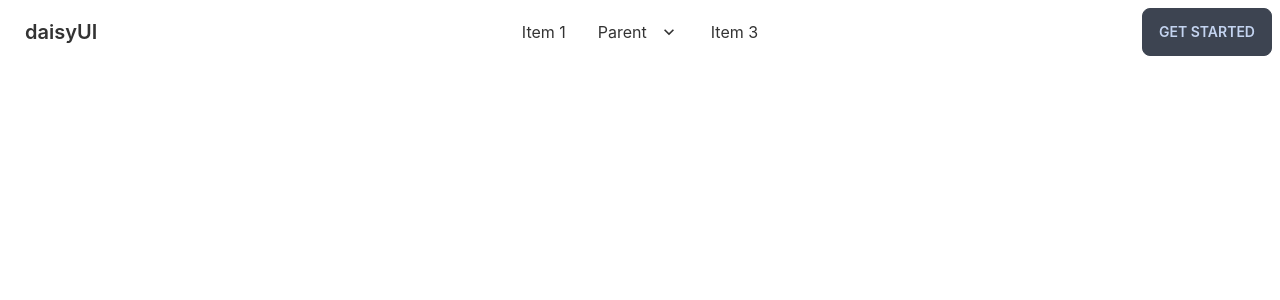
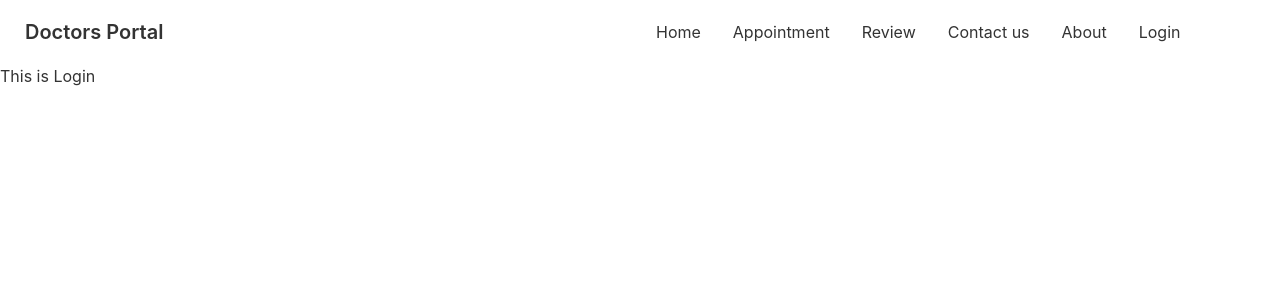
Before and after one commit to rimonhossain12/new-doctors-portal-client-1, a React (Create React App) app: page /login in a window 1280 px wide. Shown: the top 300 px of the page. Built offline with nearby package versions, Linux system fonts and the light colour scheme.

Commit message:
link route added

```diff
--- a/src/App.js
+++ b/src/App.js
@@ -1,8 +1,9 @@
 import './App.css';
 import Navbar from './Pages/Shared/Navbar';
-import { Routes, Route, Link } from 'react-router-dom';
+import { Routes, Route } from 'react-router-dom';
 import Home from './Pages/Home/Home';
 import About from './Pages/About/About';
+import Login from './Pages/Login/Login';
 
 function App() {
   return (
@@ -10,7 +11,9 @@
       <Navbar />
       <Routes>
         <Route path='/' element={<Home />}></Route>
+        <Route path='/home' element={<Home />}></Route>
         <Route path='/about' element={<About />}></Route>
+        <Route path='/login' element={<Login />}></Route>
       </Routes>
     </div>
   );
--- /dev/null
+++ b/src/Pages/Login/Login.js
@@ -0,0 +1,11 @@
+import React from 'react';
+
+const Login = () => {
+    return (
+        <div>
+            <h2>This is Login</h2>
+        </div>
+    );
+};
+
+export default Login;
--- a/src/Pages/Shared/Navbar.js
+++ b/src/Pages/Shared/Navbar.js
@@ -1,6 +1,15 @@
 import React from 'react';
+import { Link } from 'react-router-dom';
 
 const Navbar = () => {
+    const menuItems = <>
+        <li><Link to="/home">Home</Link></li>
+        <li><Link to="/about">Appointment</Link></li>
+        <li><Link to="/review">Review</Link></li>
+        <li><Link to="/contactUs">Contact us</Link></li>
+        <li><Link to="/about">About</Link></li>
+        <li><Link to="/login">Login</Link></li>
+    </>
     return (
         <div>
             <div class="navbar bg-base-100">
@@ -10,40 +19,15 @@
                             <svg xmlns="http://www.w3.org/2000/svg" class="h-5 w-5" fill="none" viewBox="0 0 24 24" stroke="currentColor"><path stroke-linecap="round" stroke-linejoin="round" stroke-width="2" d="M4 6h16M4 12h8m-8 6h16" /></svg>
                         </label>
                         <ul tabindex="0" class="menu menu-compact dropdown-content mt-3 p-2 shadow bg-base-100 rounded-box w-52">
-                            <li><a>Item 1</a></li>
-                            <li tabindex="0">
-                                <a class="justify-between">
-                                    Parent
-                                    <svg class="fill-current" xmlns="http://www.w3.org/2000/svg" width="24" height="24" viewBox="0 0 24 24"><path d="M8.59,16.58L13.17,12L8.59,7.41L10,6L16,12L10,18L8.59,16.58Z" /></svg>
-                                </a>
-                                <ul class="p-2">
-                                    <li><a>Submenu 1</a></li>
-                                    <li><a>Submenu 2</a></li>
-                                </ul>
-                            </li>
-                            <li><a>Item 3</a></li>
+                            ${menuItems}
                         </ul>
                     </div>
-                    <a class="btn btn-ghost normal-case text-xl">daisyUI</a>
+                    <a class="btn btn-ghost normal-case text-xl">Doctors Portal</a>
                 </div>
                 <div class="navbar-center hidden lg:flex">
                     <ul class="menu menu-horizontal p-0">
-                        <li><a>Item 1</a></li>
-                        <li tabindex="0">
-                            <a>
-                                Parent
-                                <svg class="fill-current" xmlns="http://www.w3.org/2000/svg" width="20" height="20" viewBox="0 0 24 24"><path d="M7.41,8.58L12,13.17L16.59,8.58L18,10L12,16L6,10L7.41,8.58Z" /></svg>
-                            </a>
-                            <ul class="p-2">
-                                <li><a>Submenu 1</a></li>
-                                <li><a>Submenu 2</a></li>
-                            </ul>
-                        </li>
-                        <li><a>Item 3</a></li>
+                        {menuItems}
                     </ul>
-                </div>
-                <div class="navbar-end">
-                    <a class="btn">Get started</a>
                 </div>
             </div>
         </div>
```
